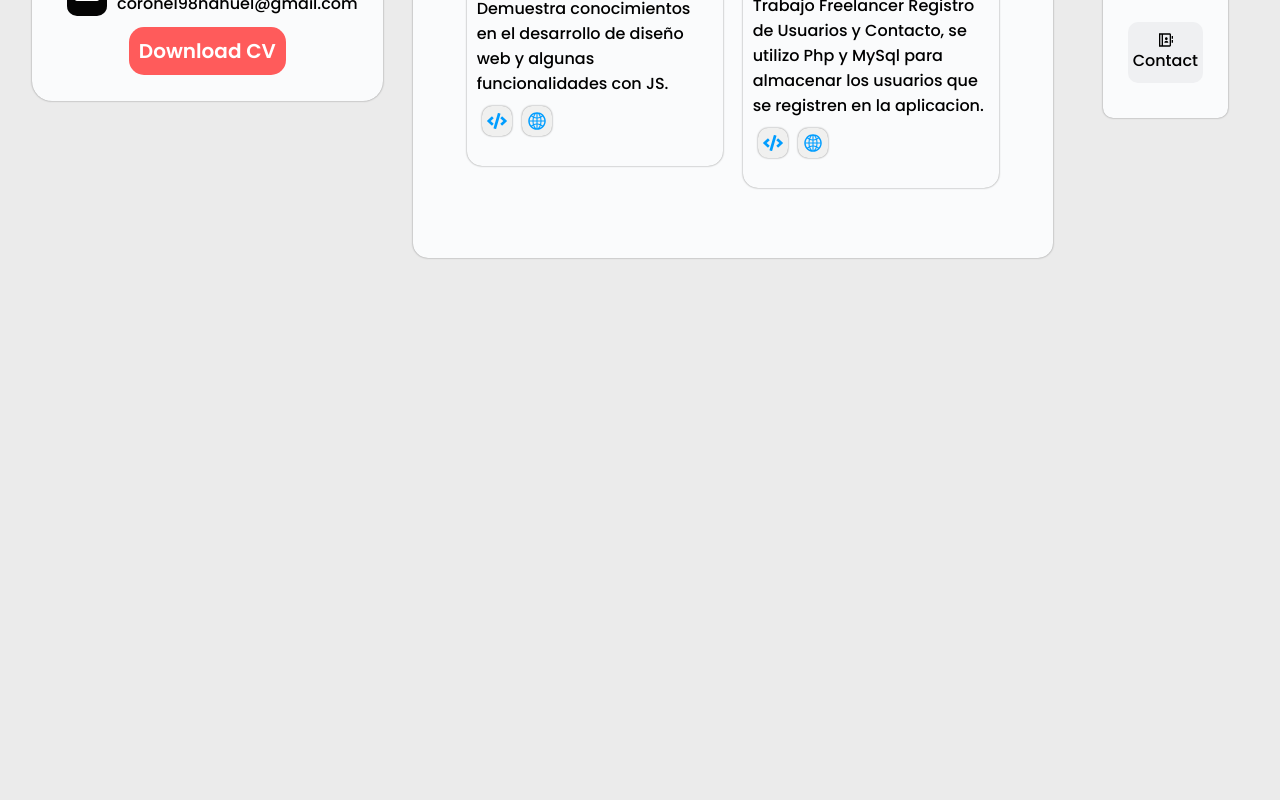
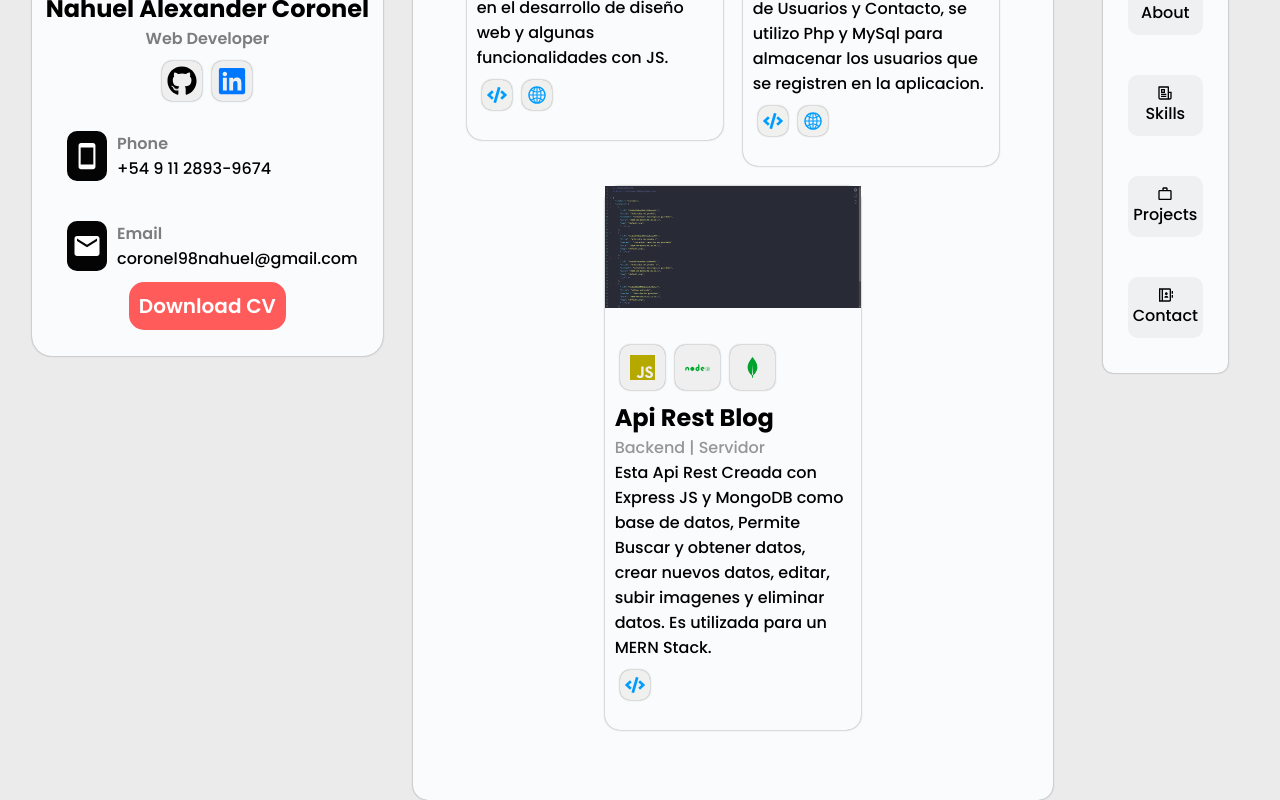
Before and after one commit to Nahuxc/PortfolioNC, a React (Vite) app: page /Projects in a window 1280 px wide. Shown: the part 499-1299 px from the top of the page. Before the commit the page ends 800 px from the top, so only its background shows below. Built offline with nearby package versions, Linux system fonts and the light colour scheme.

Commit message:
update: new proyect

```diff
--- a/src/Components/Projects/ContentProject/ContentProject.css
+++ b/src/Components/Projects/ContentProject/ContentProject.css
@@ -49,7 +49,7 @@
     margin: 0 5px;
     padding: 10px;
     border-radius: 10px;
-    font-size: 20px;
+    font-size: 25px;
     color: white;
     background-color: rgb(240, 239, 239);
     box-shadow: 0 0 2px grey;
--- a/src/Components/Projects/ContentProject/ContentProject.jsx
+++ b/src/Components/Projects/ContentProject/ContentProject.jsx
@@ -4,18 +4,21 @@ import React from 'react'
 import "./ContentProject.css"
 
 
+import imgA from "../../../../img/dvasistentesinmobiliarios.jpg"
 import imgB from "../../../../img/bookstorecourseshome.jpg"
-import imgA from "../../../../img/dvasistentesinmobiliarios.jpg"
+import imgC from "../../../../img/api-articles.png"
 
 /* icons */
 import { FaCss3Alt } from "react-icons/fa";
-import { SiJavascript } from "react-icons/si";
+import { SiJavascript, SiNodedotjs } from "react-icons/si";
 import { FaHtml5 } from "react-icons/fa";
 import { FaCode } from "react-icons/fa";
 import { FaSass } from "react-icons/fa";
 import { AiOutlineGlobal } from "react-icons/ai";
 import { FaPhp } from "react-icons/fa";
 import { SiMysql } from "react-icons/si";
+import { DiNodejs } from "react-icons/di";
+import { BiLogoMongodb } from "react-icons/bi";
 
 
 
@@ -75,6 +78,29 @@ const ContentProject = () => {
           </div>
         </div>
       </div>
+      {/* card */}
+      <div className='box-card'>
+        <div className='box-card-content'>
+          <div className='box-img'>
+            <img src={imgC} alt="bookstorecourseshome" />
+          </div>
+          <div className='box-card-content_texts'>
+            <div className='box-card-content_texts-icons'>
+              <li className='card-icon'> <SiJavascript color='#b5a900' /> </li>
+              <li className='card-icon'> <DiNodejs color='#00a42c' /> </li>
+              <li className='card-icon'> <BiLogoMongodb color='#00a42c' /> </li>
+            </div>
+            <div>
+              <h2>Api Rest Blog</h2>
+              <span className='text-span-card'>Backend | Servidor</span>
+              <p>Esta Api Rest Creada con Express JS y MongoDB como base de datos, Permite Buscar y obtener datos, crear nuevos datos, editar, subir imagenes y eliminar datos. Es utilizada para un MERN Stack. </p>
+            </div>
+            <div className='box-card-content_texts-links'>
+              <a href="https://github.com/Nahuxc/Api-rest-blog" target='_blank' className='card-iconlink'><FaCode color='#009dff' /></a>
+            </div>
+          </div>
+        </div>
+      </div>
 
     </div>
   )
```
Also changed, not shown: img/api-articles.png (added).
